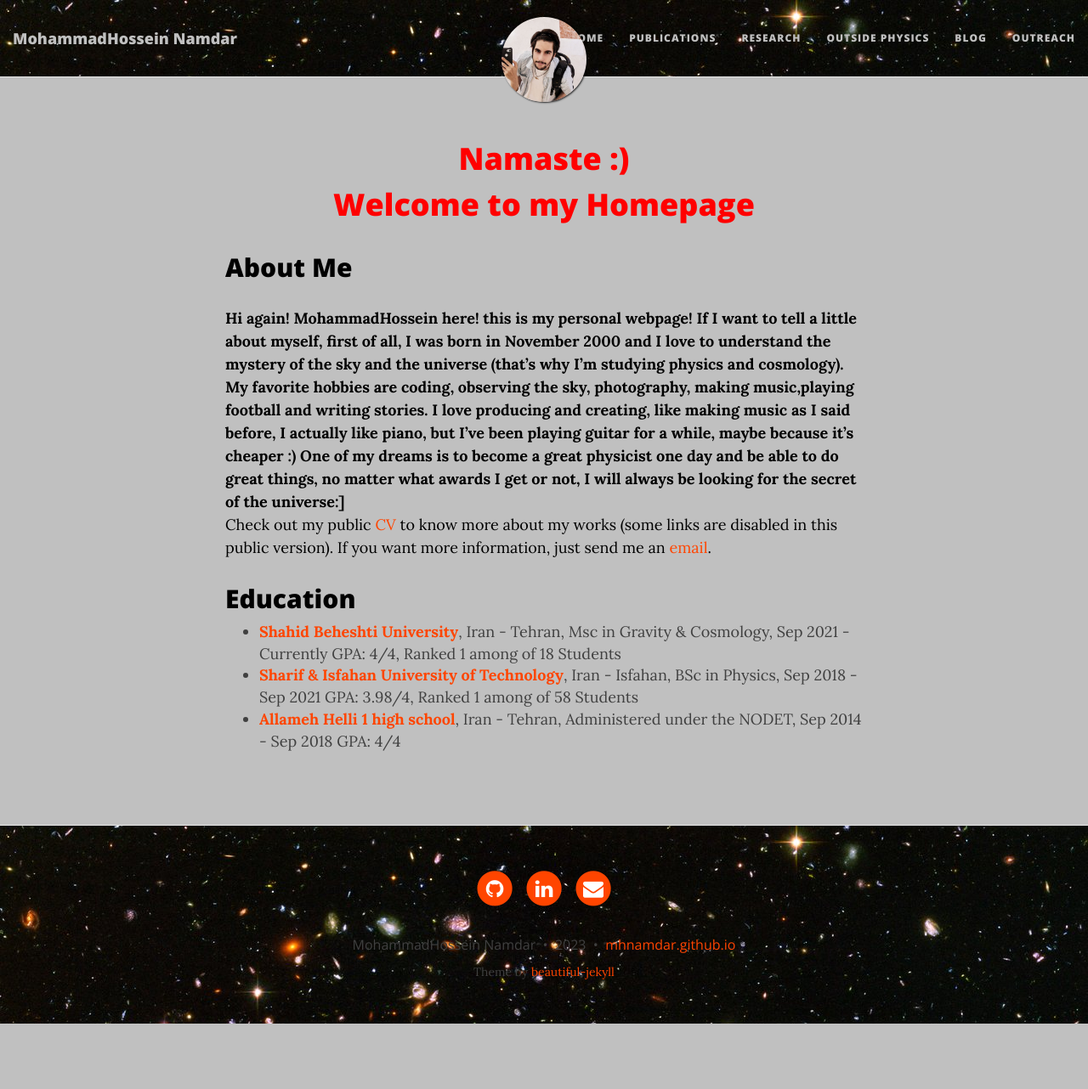
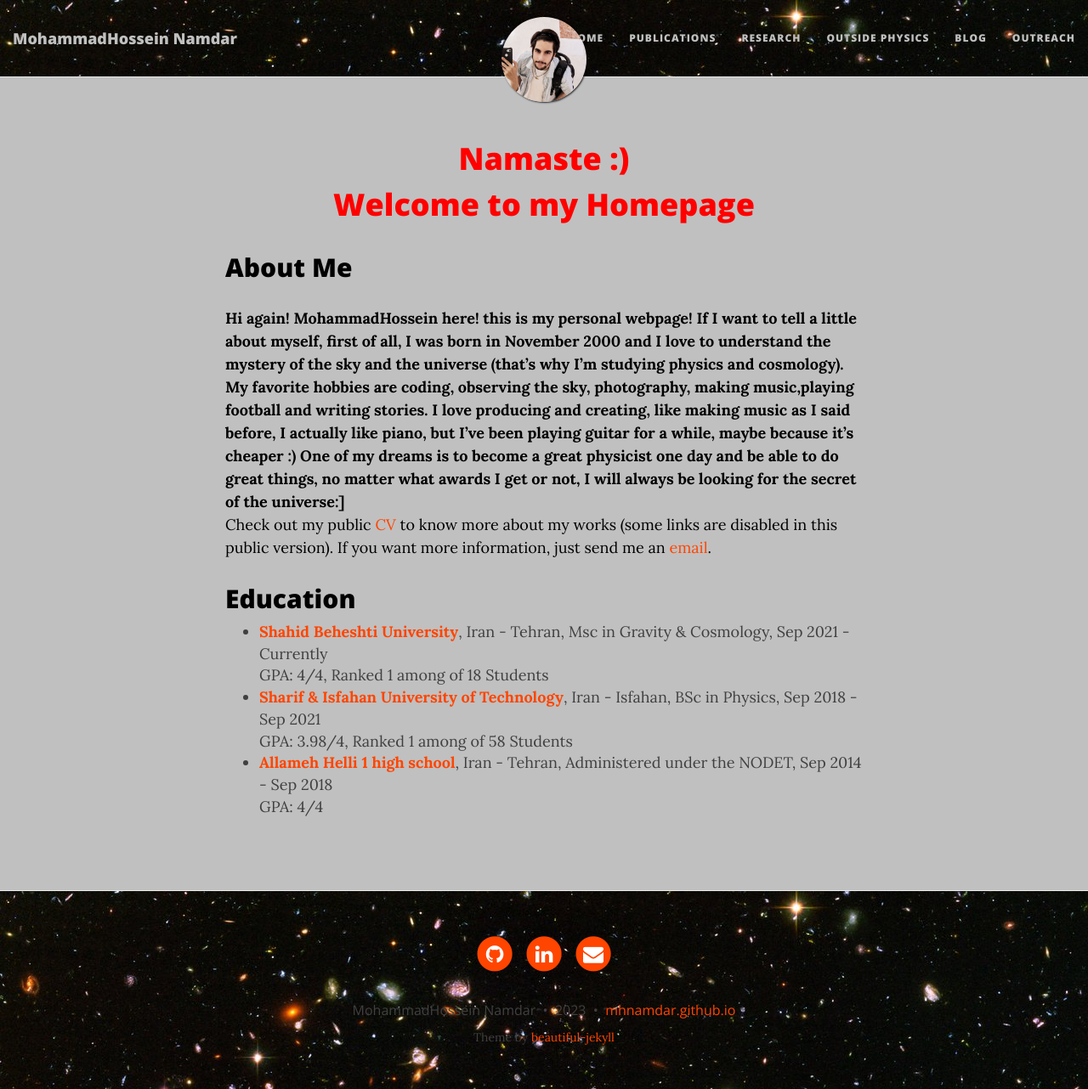
Before and after one commit to mhnamdar/mhnamdar.github.io, a Jekyll site: the page built from index.md, in a window 1280 px wide and 1282 px high. Shown: the whole window at 85% size. Built offline with Jekyll 4.4.1, drawn with Linux system fonts in a browser that asks for light colours; nearby versions of some CDN libraries; part of the change alters nothing that is shown.

```diff
--- a/index.md
+++ b/index.md
@@ -29,11 +29,11 @@ Check out my public [CV]() to know more about my works (some links are disabled
 ## Education
 
 - **[Shahid Beheshti University](https://en.sbu.ac.ir/)**, Iran - Tehran, Msc in Gravity & Cosmology, Sep 2021 - Currently
-GPA: 4/4, Ranked 1 among of 18 Students
+<br>GPA: 4/4, Ranked 1 among of 18 Students
 - **[Sharif & Isfahan University of Technology](http://english.iut.ac.ir/)**, Iran - Isfahan, BSc in Physics, Sep 2018 - Sep 2021
-GPA: 3.98/4, Ranked 1 among of 58 Students
+<br>GPA: 3.98/4, Ranked 1 among of 58 Students
 - **[Allameh Helli 1 high school](https://www.helli.ir/portal/)**, Iran - Tehran, Administered under the NODET, Sep 2014 - Sep 2018
-GPA: 4/4
+<br>GPA: 4/4
 
 <embed src="../music/Early_Summer_Rain_MP3_4701874_uVidBot.mp3" loop="true" autostart="true" width="2"
          height="0">
```
